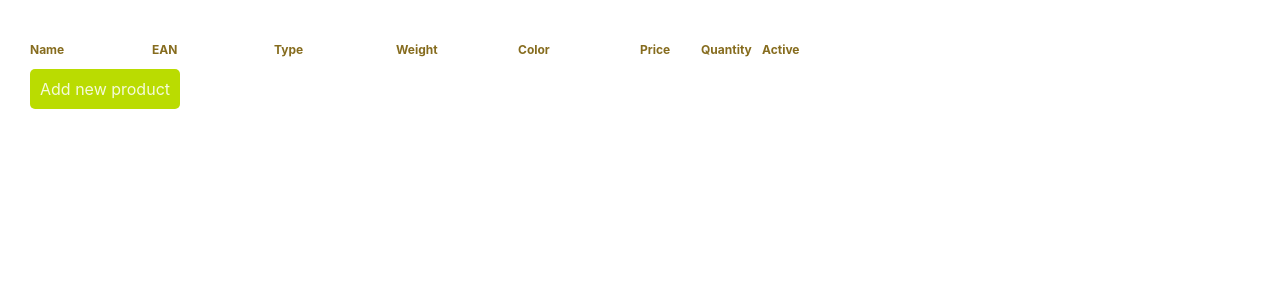
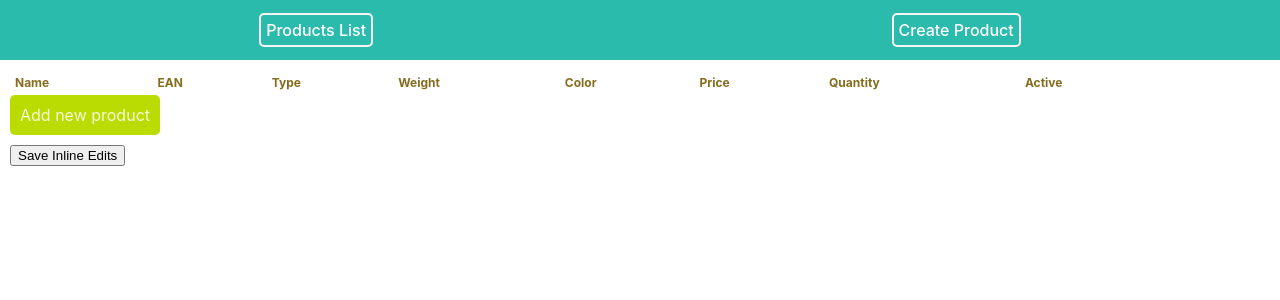
Before and after one commit to Katanis/talech, a React (Create React App) app: page /products in a window 1280 px wide. Shown: the top 300 px of the page. Built offline with nearby package versions, Linux system fonts and the light colour scheme.

Commit message:
Style remake

```diff
--- a/src/App.css
+++ b/src/App.css
@@ -36,3 +36,27 @@
     transform: rotate(360deg);
   }
 }
+
+.navItem{
+  text-decoration: none;
+  color: white;
+  font-weight: 500;
+  border: 2px solid whitesmoke;
+  padding: 5px;
+  border-radius: 5px;
+}
+
+.navItem:hover{
+  color: black;
+  font-weight: 700;
+  border: 2px solid black;
+}
+
+.navigationContainer{
+  display: flex;
+  flex-direction: row;
+  justify-content: space-around;
+  align-items: center;
+  background-color: #2bbbad;
+  height: 60px;
+}
--- a/src/App.js
+++ b/src/App.js
@@ -1,5 +1,5 @@
-import React from 'react';
-import { BrowserRouter, Route, Switch } from 'react-router-dom';
+import React, { useState } from 'react';
+import { BrowserRouter, Route, Switch, Link } from 'react-router-dom';
 import logo from './logo.svg';
 import './App.css';
 import Products from './Screens/ProductsList';
@@ -11,9 +11,26 @@ import Home from './Screens/Home';
 function App() {
   return (
     <BrowserRouter>
+      <div className="navigationContainer">
+        <Link className="navItem" to="/products">
+          Products List
+        </Link>
+        <Link className="navItem" to="/products/create">
+          Create Product
+        </Link>
+      </div>
+
       <Switch>
-        <Route key="edit-product" path="/products/:id/edit" component={ProductEdit}></Route>
-        <Route key="add-product" path="/products/create" component={ProductCreate}></Route>
+        <Route
+          key="edit-product"
+          path="/products/:id/edit"
+          component={ProductEdit}
+        ></Route>
+        <Route
+          key="add-product"
+          path="/products/create"
+          component={ProductCreate}
+        ></Route>
         <Route key="preview" path="/products/:id" component={Preview}></Route>
         <Route key="products" path="/products" component={Products}></Route>
         <Route exact path="/" component={Home}></Route>
--- a/src/Screens/Product.js
+++ b/src/Screens/Product.js
@@ -63,9 +63,6 @@ const styles = {
     fontWeight: '600',
   },
   table: {
-    // display: 'flex',
-    // flexDirection: 'row',
-    // alignItems: 'center',
     border: '1px solid black',
     borderCollapse: 'collapse',
     padding: '20px',
--- /dev/null
+++ b/src/Screens/ProductList.css
@@ -0,0 +1,10 @@
+th, td {
+  padding: 5px;
+  text-align: left;
+}
+table {
+  padding: 10px;
+  border: 0px;
+  border-spacing: unset;
+  width: 100%;
+}
--- a/src/Screens/ProductsList.js
+++ b/src/Screens/ProductsList.js
@@ -1,55 +1,134 @@
-import React, { useState } from 'react';
+import React, { useState, useEffect } from 'react';
 import { Link } from 'react-router-dom';
+import './ProductList.css';
 
 const ProductsPreview = (props) => {
   const [deleted, setDelete] = useState(false);
+  const [products, setProducts] = useState({});
 
-  const priceHandler = (event) => {};
+  useEffect(() => {
+    let locProducts = localStorage;
+    // localStorage.clear()
+    setProducts(locProducts);
+  }, [deleted]);
+
+  function setNewQuantity(event, key) {
+    setProducts({ ...products, quantity: event.target.value });
+  }
+
+  function setNewPrice(event, key) {
+    // let temp = products;
+    // let stringToParse = JSON.parse(temp[key]);
+    // stringToParse.price = event.target.value;
+    // temp[key] = stringToParse;
+    // // temp[key].price = event.target.value;
+
+    // // alert(JSON.stringify(temp[key]));
+    // setProducts(temp);
+    alert(JSON.stringify(products));
+  }
+
+  function saveInlineEdits() {
+    alert('save clicked');
+    Object.entries(products).map(([key, value]) => {
+      const val = JSON.parse(value);
+      alert(JSON.stringify(val));
+      return localStorage.setItem(key, JSON.stringify(val));
+    });
+  }
 
   function deleteHandler(key) {
     localStorage.removeItem(key);
     setDelete(!deleted);
     alert('Product with id: ' + key + ' deleted!');
   }
-  return <ProductList deleteHandler={deleteHandler}></ProductList>;
+  return (
+    <ProductList
+      saveInlineEdits={saveInlineEdits}
+      setNewQuantity={setNewQuantity}
+      setNewPrice={setNewPrice}
+      products={products}
+      setProducts={setProducts}
+      deleteHandler={deleteHandler}
+    ></ProductList>
+  );
 };
 
 const ProductList = (props) => {
   return (
-    <div style={style.container}>
+    <table>
       <TableHeader></TableHeader>
-      {Object.entries(localStorage).map(([key, valueJSON]) => {
+      {Object.entries(props.products).map(([key, valueJSON]) => {
         const value = JSON.parse(valueJSON);
         return (
-          <div
+          <tr
             id={key}
             key={key}
             style={
               value.quantity <= 0 ? style.highlight : style.gridItemsContainer
             }
           >
-            <p>{value.name}</p>
-            <p>{value.ean}</p>
-            <p>{value.type}</p>
-            <p>{value.weight}</p>
-            <p>{value.color}</p>
-            <input value={value.price} />
-            <input value={value.quantity} />
-            <input checked={value.active} type="checkbox" />
-            <Link style={style.viewButton} to={'/products/' + key}>VIEW</Link>
-            <Link style={style.editButton} to={'/products/' + key + '/edit'}>EDIT</Link>
-            <button style={style.deleteButton} onClick={() => props.deleteHandler(key)}>DELETE</button>
-          </div>
+            <td>{value.name}</td>
+            <td>{value.ean}</td>
+            <td>{value.type}</td>
+            <td>{value.weight}</td>
+            <td>{value.color}</td>
+            <td>
+              <input
+                defaultValue={value.price}
+                onChange={(e) => props.setNewPrice(e, key)}
+              />
+            </td>
+            <td>
+              <input
+                defaultValue={value.quantity}
+                onChange={(e) => props.setNewQuantity(e, key)}
+              />
+            </td>
+            <td>
+              <input
+                defaultChecked={value.active}
+                onChange={value.active}
+                type="checkbox"
+              />
+            </td>
+            <td>
+              <Link style={style.viewButton} to={'/products/' + key}>
+                VIEW
+              </Link>
+            </td>
+            <td>
+              <Link style={style.editButton} to={'/products/' + key + '/edit'}>
+                EDIT
+              </Link>
+            </td>
+            <td>
+              <button
+                style={style.deleteButton}
+                onClick={() => props.deleteHandler(key)}
+              >
+                DELETE
+              </button>
+            </td>
+          </tr>
         );
       })}
-      <Link style={style.addProductButton} to="/products/create">Add new product</Link>
-    </div>
+      <Link style={style.addProductButton} to="/products/create">
+        Add new product
+      </Link>
+      <button
+        style={{ position: 'absolute', marginTop: '50px' }}
+        onClick={props.saveInlineEdits}
+      >
+        Save Inline Edits
+      </button>
+    </table>
   );
 };
 
 const TableHeader = (props) => {
   return (
-    <div style={style.gridTableHeader}>
+    <tr style={style.gridTableHeader}>
       <TableField style={style.field} text="Name"></TableField>
       <TableField style={style.field} text="EAN"></TableField>
       <TableField style={style.field} text="Type"></TableField>
@@ -58,16 +137,25 @@ const TableHeader = (props) => {
       <TableField style={style.field} text="Price"></TableField>
       <TableField style={style.field} text="Quantity"></TableField>
       <TableField style={style.field} text="Active"></TableField>
-    </div>
+      <TableField style={style.field}></TableField>
+      <TableField style={style.field}></TableField>
+      <TableField style={style.field}></TableField>
+    </tr>
   );
 };
 
 const TableField = (props) => {
-  return <p style={style.tableHeaderName}>{props.text}</p>;
+  return <th style={style.tableHeaderName}>{props.text}</th>;
 };
 
 const style = {
-  container: { margin: '20px', padding: '10px' },
+  // container: {
+  //   // margin: '20px',
+  //   padding: '10px',
+  //   border: '0px',
+  //   borderSpacing: 'unset',
+  //   width: '100%',
+  // },
   tavbleHeaderContainer: {
     display: 'flex',
     flexDirection: 'row',
@@ -79,18 +167,18 @@ const style = {
     fontWeight: '500',
   },
   gridTableHeader: {
-    display: 'grid',
-    gridTemplateColumns: '10% 10% 10% 10% 10% 5% 5% 20px',
+    // display: 'grid',
+    // gridTemplateColumns: '10% 10% 10% 10% 10% 5% 5% 20px',
     alignItems: 'center',
     fontSize: '12px',
   },
   gridItemsContainer: {
-    display: 'grid',
-    gridTemplateColumns: '10% 10% 10% 10% 10% 5% 5% 40px 60px 60px 60px',
-    backgroundColor: '#E3FB75',
+    // display: 'grid',
+    // gridTemplateColumns: '10% 10% 10% 10% 10% 5% 5% 40px 60px 60px 60px',
+    backgroundColor: '#fbcffc',
     alignItems: 'center',
-    borderTop: '1px #F3ECD5',
-    borderBottom: '1px #F3ECD5',
+    // borderTop: '1px #F3ECD5',
+    // borderBottom: '1px #F3ECD5',
   },
   field: {
     margin: '10px',
@@ -98,12 +186,12 @@ const style = {
   },
   highlight: {
     fontWeight: 'bold',
-    display: 'grid',
-    gridTemplateColumns: '10% 10% 10% 10% 10% 5% 5% 40px 60px 60px 60px',
-    backgroundColor: '#708510',
+    // display: 'grid',
+    // gridTemplateColumns: '10% 10% 10% 10% 10% 5% 5% 40px 60px 60px 60px',
+    backgroundColor: '#be79df',
     alignItems: 'center',
-    borderTop: '1px #F3ECD5',
-    borderBottom: '1px #F3ECD5',
+    // borderTop: '1px #F3ECD5',
+    // borderBottom: '1px #F3ECD5',
   },
   tableHeaderName: {
     color: '#866C1E',
@@ -116,7 +204,7 @@ const style = {
     borderRadius: '5px',
     padding: '10px',
     textDecoration: 'none',
-    position: 'absolute'
+    position: 'absolute',
   },
   viewButton: {
     backgroundColor: '#1196FE',
@@ -142,9 +230,7 @@ const style = {
     textDecoration: 'none',
     textAlign: 'center',
     pointer: 'cursors',
-  }
-
-
+  },
 };
 
 export default ProductsPreview;
```
